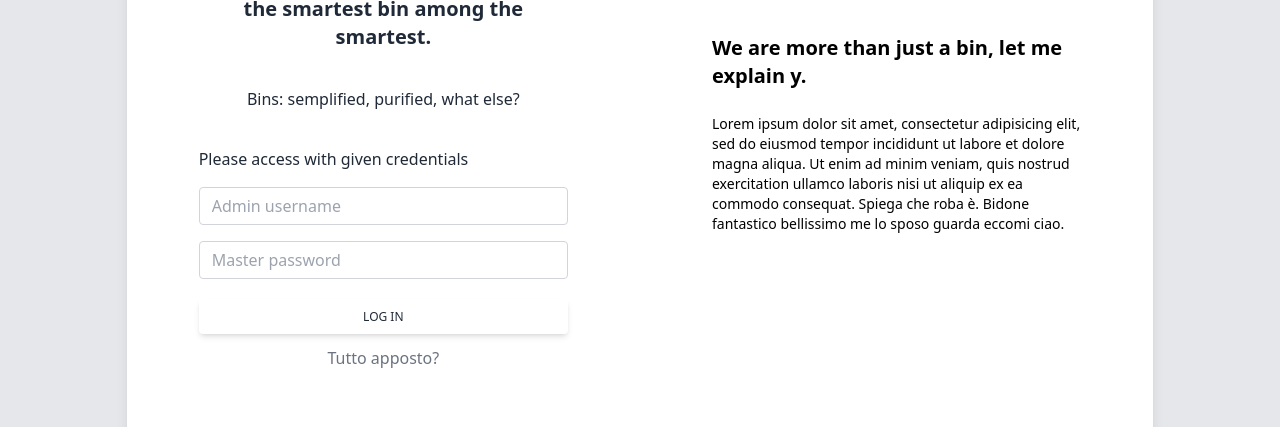
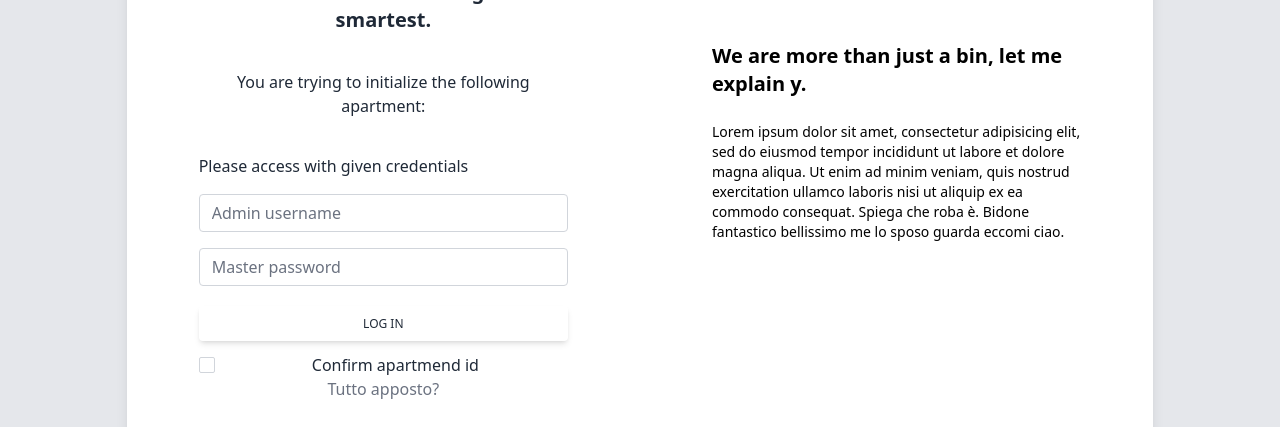
Before and after one commit to mich2k/Harvest-Easy, a Next.js app in the folder nextjs-fe-app/next-app/: page / in a window 1280 px wide. Shown: the part 266-693 px from the top of the page. Built offline with nearby package versions, Linux system fonts and the light colour scheme.

Commit message:
+ flowbite

```diff
--- a/nextjs-fe-app/next-app/package.json
+++ b/nextjs-fe-app/next-app/package.json
@@ -6,6 +6,8 @@
     "start": "next start"
   },
   "dependencies": {
+    "flowbite": "^1.6.0",
+    "flowbite-react": "^0.3.7",
     "next": "latest",
     "react": "^18.2.0",
     "react-dom": "^18.2.0"
--- a/nextjs-fe-app/next-app/src/pages/index.tsx
+++ b/nextjs-fe-app/next-app/src/pages/index.tsx
@@ -1,8 +1,16 @@
 import type { NextPage } from 'next'
 import Head from 'next/head'
 import Image from 'next/image'
+import { useState, useEffect } from 'react'
+
 
 const Home: NextPage = () => {
+  useEffect(() => {
+    import("flowbite/dist/flowbite");
+  }, []);
+  const [apartment_key, setApartmentKey] = useState(0);
+  const [checked_state, setCheck] = useState('a');
+
   return (
     <section className="h-full gradient-form bg-gray-200 md:h-screen">
       <div className="container py-12 px-6 h-full">
@@ -20,7 +28,7 @@ const Home: NextPage = () => {
                         alt="logo"
                       />
                       <h4 className="text-xl font-semibold mt-1 mb-8 pb-1">the smartest bin among the smartest.</h4>
-                    <h5 className="text-l font-italic mt-1 mb-8 pb-1">Bins: semplified, purified, what else?</h5>
+                      <h5 className="text-l font-italic mt-1 mb-8 pb-1">You are trying to initialize the following apartment: </h5>
 
                     </div>
                     <form>
@@ -50,6 +58,10 @@ const Home: NextPage = () => {
                         >
                           Log in
                         </button>
+                        <div className="form-check form-check-inline">
+                          <input className="form-check-input appearance-none h-4 w-4 border border-gray-300 rounded-sm bg-white checked:bg-blue-600 checked:border-blue-600 focus:outline-none transition duration-200 mt-1 align-top bg-no-repeat bg-center bg-contain float-left mr-2 cursor-pointer" type="checkbox" id="inlineCheckbox2" value="option2" />
+                          <label className="form-check-label inline-block text-gray-800" htmlFor="inlineCheckbox2">Confirm apartmend id</label>
+                        </div>
                         <a className="text-gray-500" href="#!">Tutto apposto?</a>
                       </div>
                       { /**
--- a/nextjs-fe-app/next-app/tailwind.config.js
+++ b/nextjs-fe-app/next-app/tailwind.config.js
@@ -5,10 +5,15 @@ module.exports = {
     "./src/pages/**/*.{js,ts,jsx,tsx}",
     "./src/components/**/*.{js,ts,jsx,tsx}",
     "./app/**/*.{js,ts,jsx,tsx}", // Note the addition of the `app` directory.
+    "node_modules/flowbite-react/**/*.{js,jsx,ts,tsx}",
+    "node_modules/flowbite/**/*.{js,jsx,ts,tsx}"
+
 
   ],
   theme: {
     extend: {},
   },
-  plugins: [],
+  plugins: [
+    require('flowbite/plugin')
+  ],
 }
```
Also changed, not shown: 1 other file (tests, documents, lock files or other folders). Lines whose indentation alone changed are shown as unchanged.
